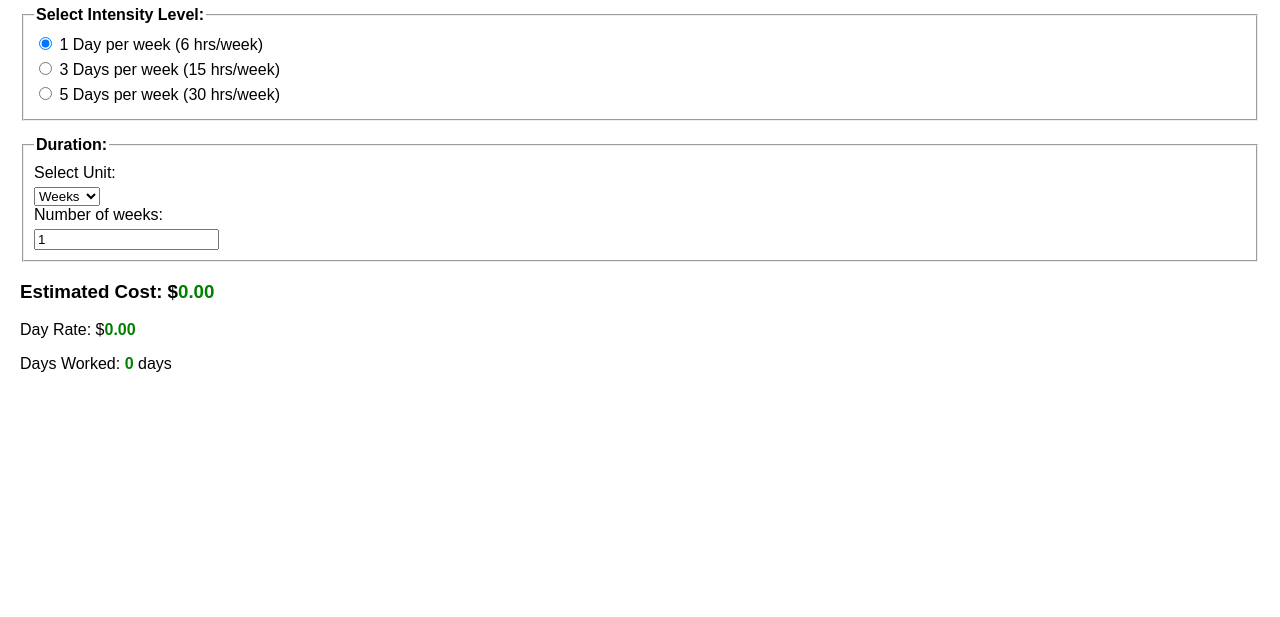
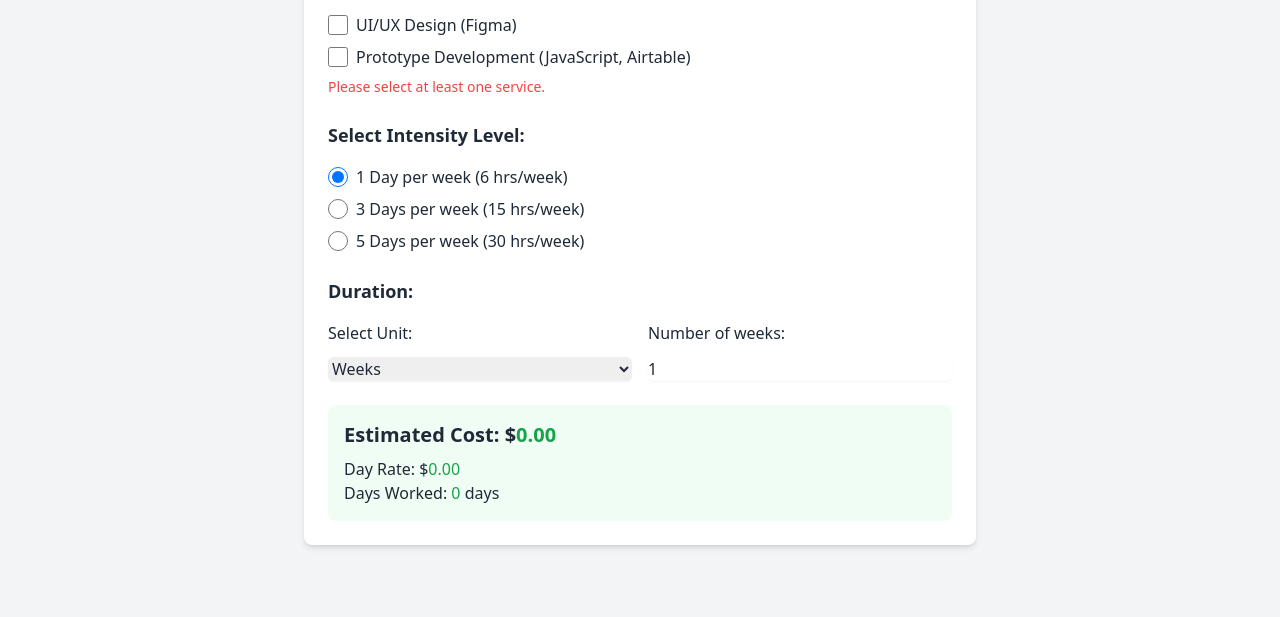
Before and after one commit to chrismeisner/contract-estimator, a website: page public/index.html in a window 1280 px wide. Shown: the part 183-800 px from the top of the page. Drawn offline with nearby package versions, Linux system fonts and the light colour scheme.

Commit message:
rate increase

```diff
--- a/public/index.html
+++ b/public/index.html
@@ -1,108 +1,86 @@
 <!DOCTYPE html>
-<html>
+<html lang="en">
 <head>
+	<meta charset="UTF-8">
 	<title>Contractor Cost Estimator</title>
-	<style>
-		body {
-			font-family: Arial, sans-serif;
-			margin: 20px;
-		}
-		fieldset {
-			margin-bottom: 15px;
-			padding: 10px;
-		}
-		legend {
-			font-weight: bold;
-		}
-		label {
-			display: block;
-			margin-bottom: 5px;
-		}
-		#estimate, #implied-day-rate, #estimated-days {
-			color: green;
-			font-weight: bold;
-		}
-		.error {
-			color: red;
-			font-size: 0.9em;
-		}
-		@media (max-width: 600px) {
-			body {
-				margin: 10px;
-			}
-			.duration-container {
-				display: flex;
-				flex-direction: column;
-			}
-			.duration-container input,
-			.duration-container select {
-				margin-bottom: 10px;
-			}
-		}
-	</style>
+	<!-- Tailwind CSS CDN -->
+	<script src="https://cdn.tailwindcss.com"></script>
 </head>
-<body>
-	<h2>Contractor Cost Estimator</h2>
+<body class="bg-gray-100 text-gray-800 min-h-screen flex items-center justify-center p-4">
+	<div class="w-full max-w-2xl bg-white p-6 rounded-lg shadow-md">
+		<h2 class="text-2xl font-bold mb-6 text-center">Contractor Cost Estimator</h2>
 		<form id="estimator">
 			<!-- Services Selection -->
-		<fieldset>
-			<legend>Select Services:</legend>
-			<label><input type="checkbox" name="services" value="design"> UI/UX Design (Figma)</label>
-			<label><input type="checkbox" name="services" value="development"> Prototype Development (JavaScript, Airtable)</label>
-			<div id="service-error" class="error" style="display: none;">Please select at least one service.</div>
+			<fieldset class="mb-6">
+				<legend class="text-lg font-semibold mb-4">Select Services:</legend>
+				<div class="flex flex-col space-y-2">
+					<label class="flex items-center">
+						<input type="checkbox" name="services" value="design" class="form-checkbox h-5 w-5 text-blue-600">
+						<span class="ml-2">UI/UX Design (Figma)</span>
+					</label>
+					<label class="flex items-center">
+						<input type="checkbox" name="services" value="development" class="form-checkbox h-5 w-5 text-blue-600">
+						<span class="ml-2">Prototype Development (JavaScript, Airtable)</span>
+					</label>
+				</div>
+				<div id="service-error" class="text-red-500 text-sm mt-2 hidden">Please select at least one service.</div>
 			</fieldset>
 
 			<!-- Intensity Selection -->
-		<fieldset>
-			<legend>Select Intensity Level:</legend>
-			<!--
-				Intensity Level 1: Changed from 2 days/week to 1 day/week
-				Data-hours adjusted to maintain similar weekly hours
-			-->
-			<label>
-				<input type="radio" name="intensity" value="1" data-days="1" data-hours="6" checked>
-				1 Day per week (6 hrs/week)
+			<fieldset class="mb-6">
+				<legend class="text-lg font-semibold mb-4">Select Intensity Level:</legend>
+				<div class="flex flex-col space-y-2">
+					<label class="flex items-center">
+						<input type="radio" name="intensity" value="1" data-days="1" data-hours="6" checked class="form-radio h-5 w-5 text-blue-600">
+						<span class="ml-2">1 Day per week (6 hrs/week)</span>
 					</label>
-			<label>
-				<input type="radio" name="intensity" value="1" data-days="3" data-hours="6">
-				3 Days per week (15 hrs/week)
+					<label class="flex items-center">
+						<input type="radio" name="intensity" value="1" data-days="3" data-hours="6" class="form-radio h-5 w-5 text-blue-600">
+						<span class="ml-2">3 Days per week (15 hrs/week)</span>
 					</label>
-			<label>
-				<input type="radio" name="intensity" value="1" data-days="5" data-hours="6">
-				5 Days per week (30 hrs/week)
+					<label class="flex items-center">
+						<input type="radio" name="intensity" value="1" data-days="5" data-hours="6" class="form-radio h-5 w-5 text-blue-600">
+						<span class="ml-2">5 Days per week (30 hrs/week)</span>
 					</label>
+				</div>
 			</fieldset>
 
 			<!-- Duration Input with Unit Selector -->
-		<fieldset>
-			<legend>Duration:</legend>
-			<div class="duration-container">
-				<!-- Moved Unit Selector Above Number Input -->
-				<label for="duration-unit-selector">Select Unit:</label>
-				<select id="duration-unit-selector" name="duration-unit">
+			<fieldset class="mb-6">
+				<legend class="text-lg font-semibold mb-4">Duration:</legend>
+				<div class="flex flex-col sm:flex-row sm:items-center sm:space-x-4">
+					<div class="flex flex-col sm:flex-1">
+						<label for="duration-unit-selector" class="mb-2">Select Unit:</label>
+						<select id="duration-unit-selector" name="duration-unit" class="form-select mt-1 block w-full rounded-md border-gray-300 shadow-sm focus:border-blue-500 focus:ring-blue-500">
 							<option value="weeks" selected>Weeks</option>
 							<option value="months">Months</option>
 						</select>
+					</div>
 
-				<label for="duration">Number of <span id="duration-unit">weeks</span>:</label>
-				<input type="number" id="duration" name="duration" min="1" value="1">
-				<div id="duration-error" class="error" style="display: none;">Please enter a valid duration (minimum 1 week/month).</div>
+					<div class="flex flex-col sm:flex-1 mt-4 sm:mt-0">
+						<label for="duration" class="mb-2">Number of <span id="duration-unit">weeks</span>:</label>
+						<input type="number" id="duration" name="duration" min="1" value="1" class="form-input mt-1 block w-full rounded-md border-gray-300 shadow-sm focus:border-blue-500 focus:ring-blue-500">
+						<div id="duration-error" class="text-red-500 text-sm mt-2 hidden">Please enter a valid duration (minimum 1 week/month).</div>
+					</div>
 				</div>
 			</fieldset>
 
 			<!-- Estimated Cost Display -->
-		<h3>Estimated Cost: $<span id="estimate">0.00</span></h3>
-		<p>Day Rate: $<span id="implied-day-rate">0.00</span></p>
-		<p>Days Worked: <span id="estimated-days">0</span> days</p>
+			<div class="bg-green-50 p-4 rounded-lg">
+				<h3 class="text-xl font-semibold mb-2">Estimated Cost: $<span id="estimate" class="text-green-600">0.00</span></h3>
+				<p>Day Rate: $<span id="implied-day-rate" class="text-green-600">0.00</span></p>
+				<p>Days Worked: <span id="estimated-days" class="text-green-600">0</span> days</p>
+			</div>
 		</form>
+	</div>
 
 	<!-- JavaScript for Real-Time Calculation -->
 	<script>
 		// Service rates based on selection
 		const serviceRates = {
-			'design': 175,
-			'development': 200,
-			'both': 225
+			'design': 180,
+			'development': 220,
+			'both': 250
 		};
 
 		// Conversion factor
@@ -125,15 +103,15 @@
 
 		function calculateEstimate() {
 			// Hide error messages
-			document.getElementById('service-error').style.display = 'none';
-			document.getElementById('duration-error').style.display = 'none';
+			document.getElementById('service-error').classList.add('hidden');
+			document.getElementById('duration-error').classList.add('hidden');
 
 			// Get selected services
 			const selectedServices = Array.from(document.querySelectorAll('input[name="services"]:checked')).map(el => el.value);
 
 			// Validate service selection
 			if (selectedServices.length === 0) {
-				document.getElementById('service-error').style.display = 'block';
+				document.getElementById('service-error').classList.remove('hidden');
 				document.getElementById('estimate').textContent = "0.00";
 				document.getElementById('implied-day-rate').textContent = "0.00";
 				document.getElementById('estimated-days').textContent = "0";
@@ -162,7 +140,7 @@
 			const durationUnit = durationUnitSelector.value;
 
 			if (isNaN(durationValue) || durationValue < 1) {
-				document.getElementById('duration-error').style.display = 'block';
+				document.getElementById('duration-error').classList.remove('hidden');
 				document.getElementById('estimate').textContent = "0.00";
 				document.getElementById('implied-day-rate').textContent = "0.00";
 				document.getElementById('estimated-days').textContent = "0";
```
Lines whose indentation alone changed are shown as unchanged.
